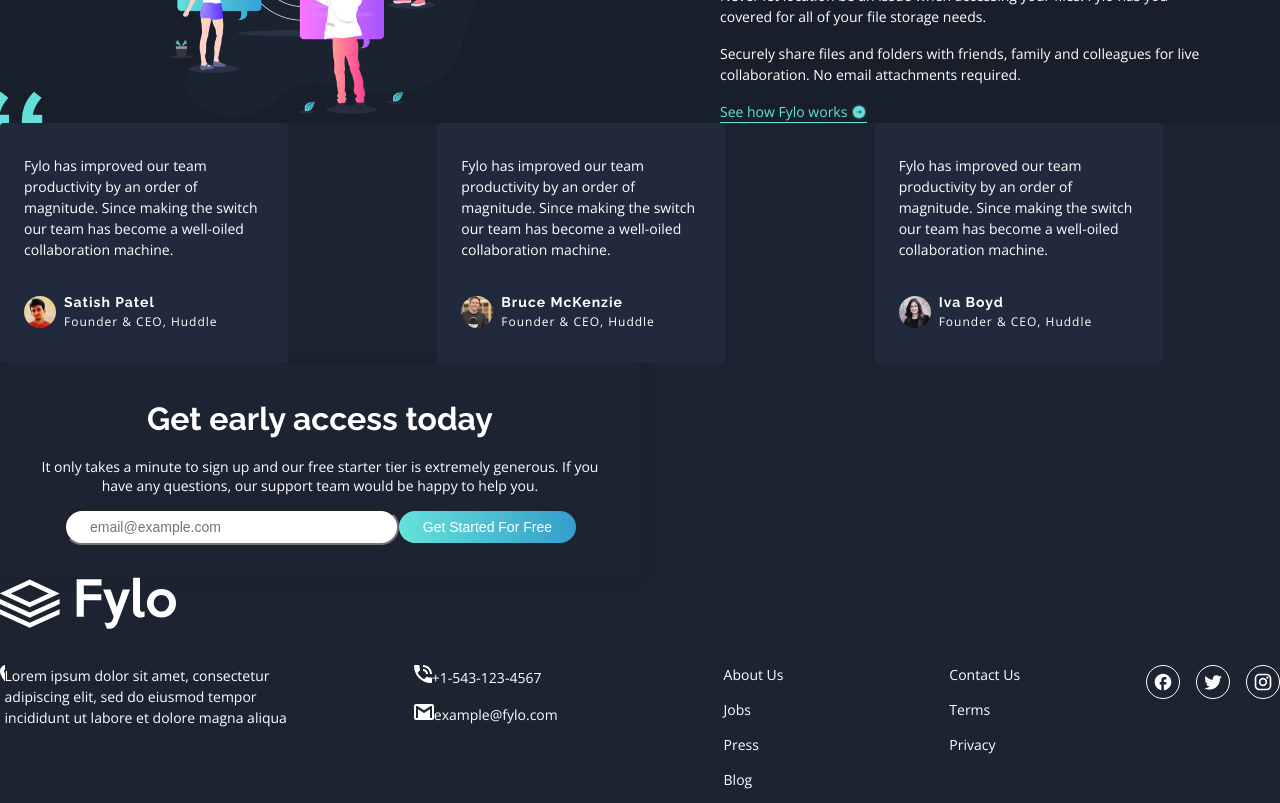
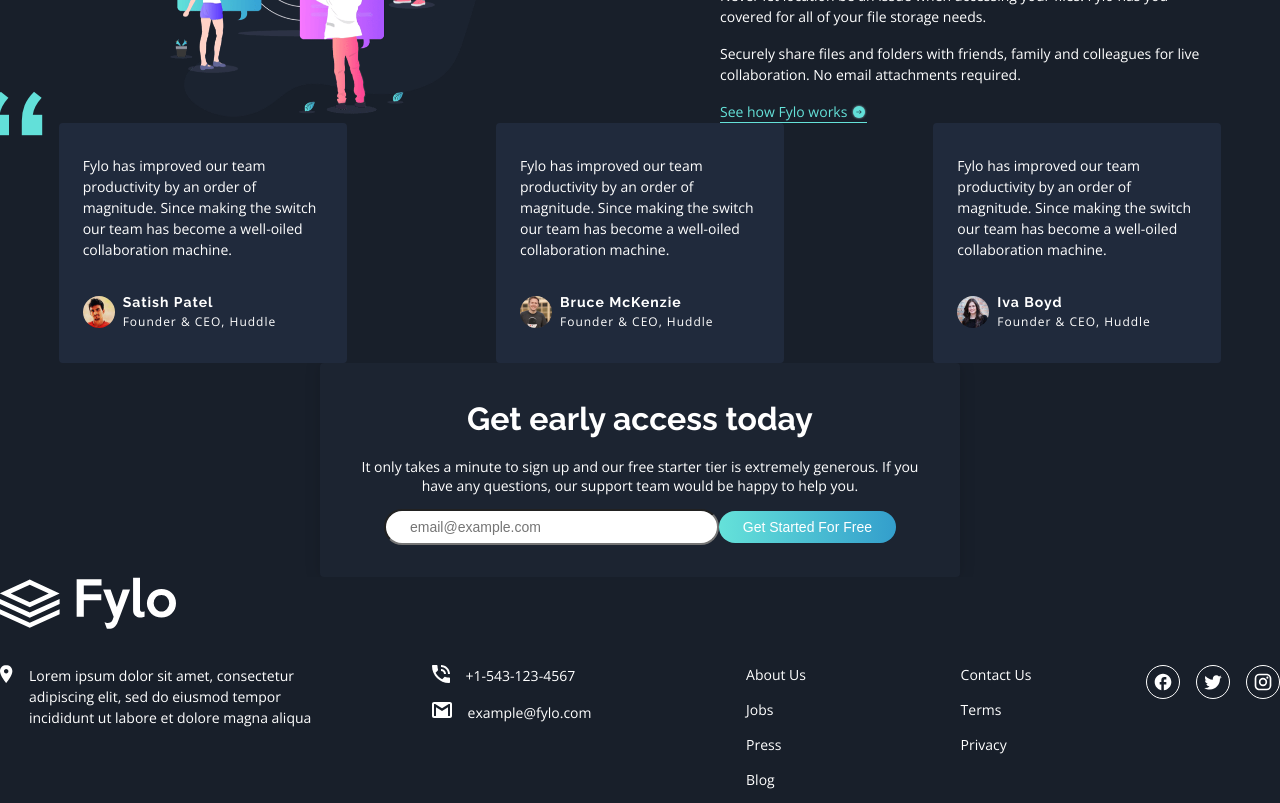
Before and after one commit to Andrew-Neely-82/fe-mentor-fylo-dark-theme-landing-page, a React (Vite) app: page / in a window 1280 px wide. Shown: the part 1960-2763 px from the top of the page. Built offline with nearby package versions, Linux system fonts and the light colour scheme.

Commit message:
adjustments for repsonsive styling

```diff
--- a/src/App.scss
+++ b/src/App.scss
@@ -191,6 +191,13 @@ span {
   }
 }
 
+.see-how-section,
+.reviews-section,
+.get-started,
+footer {
+  background: map-get($colors, bg-main);
+}
+
 .feature-section {
   min-width: 100%;
   position: relative;
@@ -198,8 +205,8 @@ span {
 
   .feature-wrapper {
     max-width: 1440px;
+    margin: auto;
     background: map-get($colors, bg-main);
-    margin: auto;
 
     .feature-container {
       display: grid;
@@ -331,10 +338,17 @@ span {
 }
 
 .reviews-section {
+  min-width: 100%;
+  background: map-get($colors, bg-intro-email);
+
+  .reviews-wrapper {
     position: relative;
     display: grid;
+    place-items: center;
     grid-template-columns: repeat(3, 1fr);
     gap: 2rem;
+    background: map-get($colors, bg-main);
+    margin: auto;
 
     @media screen and (max-width: 768px) {
       grid-template-columns: auto;
@@ -347,7 +361,8 @@ span {
       left: -0.75rem;
       font-size: 2rem;
       color: white;
-    z-index: -10;
+      z-index: 0;
+    }
   }
 
   .card {
@@ -388,6 +403,9 @@ span {
 }
 
 .get-started {
+  min-width: 100%;
+
+  .get-started-wrapper {
     display: flex;
     flex-direction: column;
     background: map-get($colors, bg-intro-email);
@@ -395,6 +413,7 @@ span {
     padding: 2rem;
     width: 50%;
     box-shadow: 0 0 1rem #00000025;
+    margin: auto;
 
     .title {
       font-size: 2rem;
@@ -409,8 +428,6 @@ span {
     .sign-up {
       display: flex;
       flex-direction: column;
-    // justify-content: center;
-    // align-items: center;
       padding-inline: 2rem;
 
       @media screen and (max-width: 768px) {
@@ -423,6 +440,10 @@ span {
         align-items: center;
         width: 100%;
         height: fit-content;
+
+        @media screen and (max-width: 768px) {
+          flex-direction: column;
+        }
 
         button {
           margin: 0;
@@ -452,17 +473,19 @@ span {
       }
     }
   }
+}
 
 footer {
+  $footer-gap: 1rem;
+
+  min-width: 100%;
+
+  .footer-wrapper {
     display: flex;
     flex-direction: column;
     justify-content: space-around;
-  width: 100%;
-
-  div {
-    img {
-      margin-right: 1rem;
-    }
+    max-width: 1440px;
+    margin: auto;
   }
 
   .contact-container {
@@ -479,13 +502,22 @@ footer {
       display: flex;
       justify-content: flex-start;
       align-items: flex-start;
+      gap: $footer-gap;
+
+      span {
         width: 18rem;
+      }
     }
 
     .contact-methods {
       display: flex;
       flex-direction: column;
-      gap: 1rem;
+      gap: $footer-gap;
+
+      .contact-method {
+        display: flex;
+        gap: $footer-gap;
+      }
     }
 
     .about-us {
@@ -521,7 +553,7 @@ footer {
     ul {
       display: flex;
       flex-direction: column;
-      gap: 1rem;
+      gap: $footer-gap;
       margin-top: 0;
 
       li {
@@ -538,7 +570,7 @@ footer {
   .social {
     display: flex;
     height: fit-content;
-    gap: 1rem;
+    gap: $footer-gap;
     margin-bottom: auto;
 
     @media screen and (max-width: 768px) {
--- a/src/components/GetStarted.jsx
+++ b/src/components/GetStarted.jsx
@@ -14,6 +14,7 @@ const GetStarted = ({ data }) => {
 
   return (
     <section className="get-started">
+      <div className="get-started-wrapper">
         <span className="title heading-bold">{title}</span>
         <p>{p}</p>
         <div className="sign-up">
@@ -25,6 +26,7 @@ const GetStarted = ({ data }) => {
           </form>
           <span className="errors">{errors.email && <span>Please enter a valid email address</span>}</span>
         </div>
+      </div>
     </section>
   );
 };
--- a/src/components/Reviews.jsx
+++ b/src/components/Reviews.jsx
@@ -3,6 +3,7 @@ import PropTypes from "prop-types";
 const Reviews = ({ data }) => {
   return (
     <section className="reviews-section">
+      <div className="reviews-wrapper">
         {data[0].cardsSection.map((el, key) => (
           <div className="card" key={key}>
             <span className="review">{el.review}</span>
@@ -15,6 +16,7 @@ const Reviews = ({ data }) => {
             </div>
           </div>
         ))}
+      </div>
     </section>
   );
 };
--- a/src/components/footer/Footer.jsx
+++ b/src/components/footer/Footer.jsx
@@ -11,6 +11,7 @@ const Footer = ({ data }) => {
 
   return (
     <footer>
+      <div className="footer-wrapper">
         <div className="logo-container">
           <LogoIcon />
         </div>
@@ -21,6 +22,7 @@ const Footer = ({ data }) => {
           <Legal nav2={nav2} />
           <Social social={social} />
         </div>
+      </div>
     </footer>
   );
 };
```
Also changed, not shown: src/assets/icon-location.svg. Lines whose indentation alone changed are shown as unchanged.
